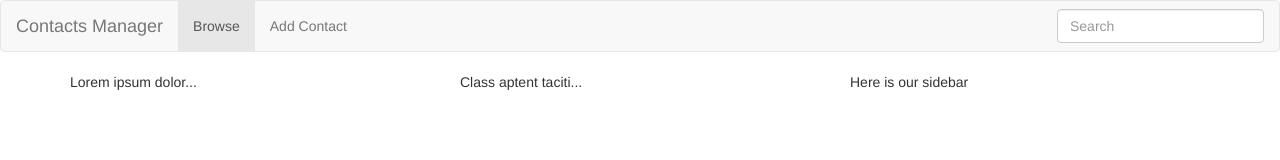
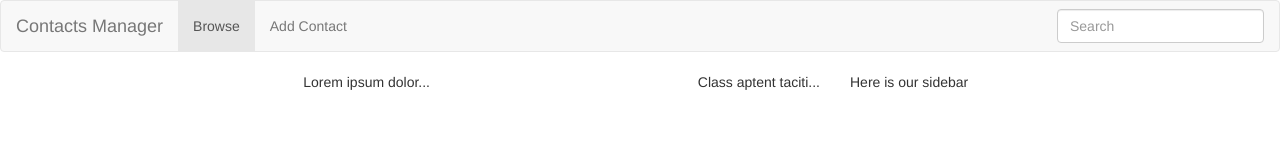
Before and after one commit to nedyalkovnikola/ContactsManager, a plain HTML site: page index.html in a window 1280 px wide. Drawn offline with Linux system fonts and the light colour scheme.

Commit message:
scaffolding fix

```diff
--- a/index.html
+++ b/index.html
@@ -24,7 +24,7 @@
 				<li><a href="/add">Add Contact</a></li>
 			</ul>
 			<form class="navbar-form navbar-right" role="search">
-			<input type="text" class="form-control"placeholder="Search">
+			<input type="text" class="form-control" placeholder="Search">
 			</form>
 		</div>
 	</nav>
@@ -33,10 +33,10 @@
 			<div class="col-sm-8">
 				<div class="row">
 					<div class="col-sm-6">
-						<p>Lorem ipsum dolor...<p>
+						<p class="pull-right">Lorem ipsum dolor...<p>
 					</div>
 					<div class="col-sm-6">
-						<p>Class aptent taciti...</p>
+						<p class="pull-right">Class aptent taciti...</p>
 					</div>
 				</div>
 			</div>
```
